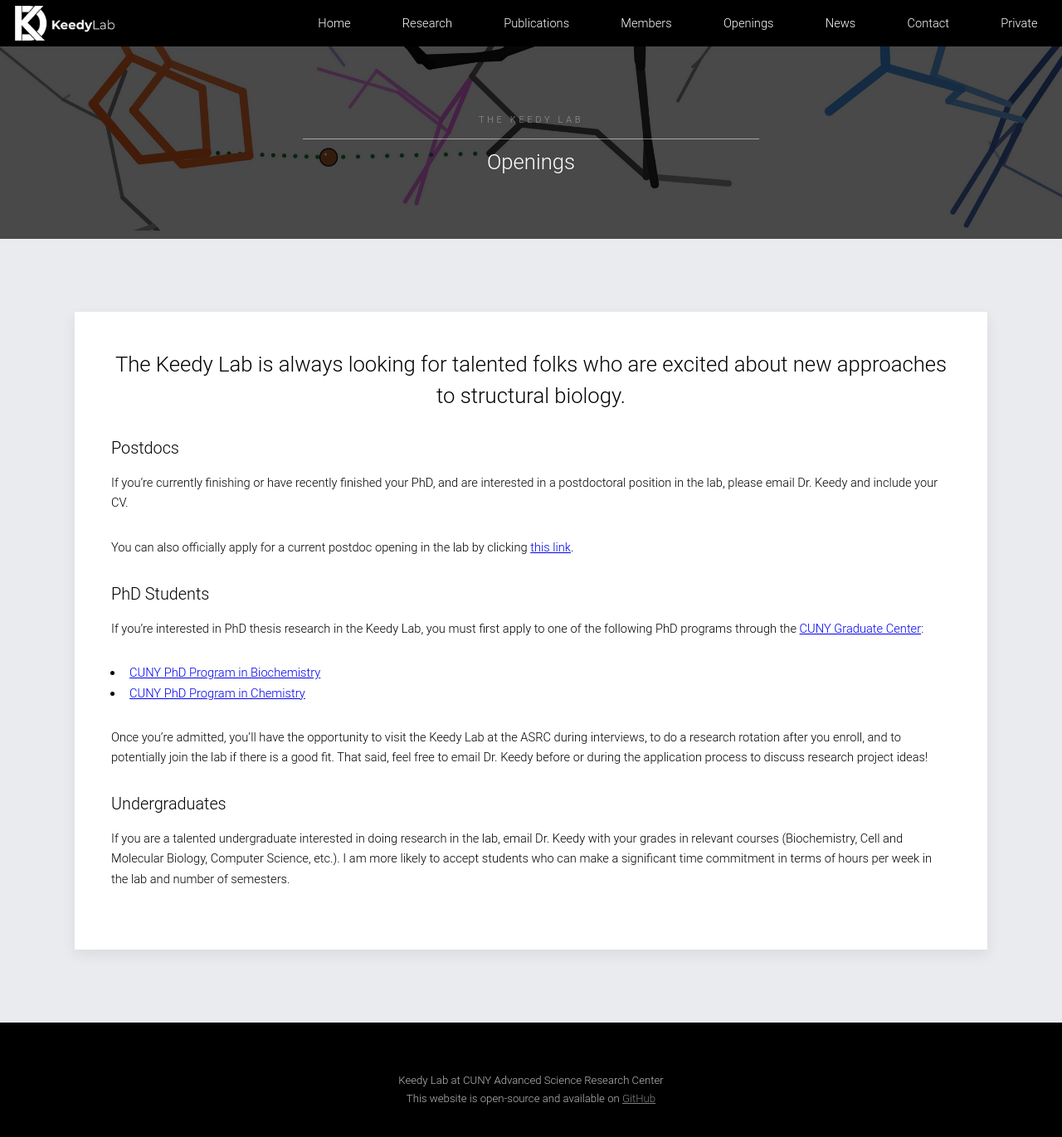
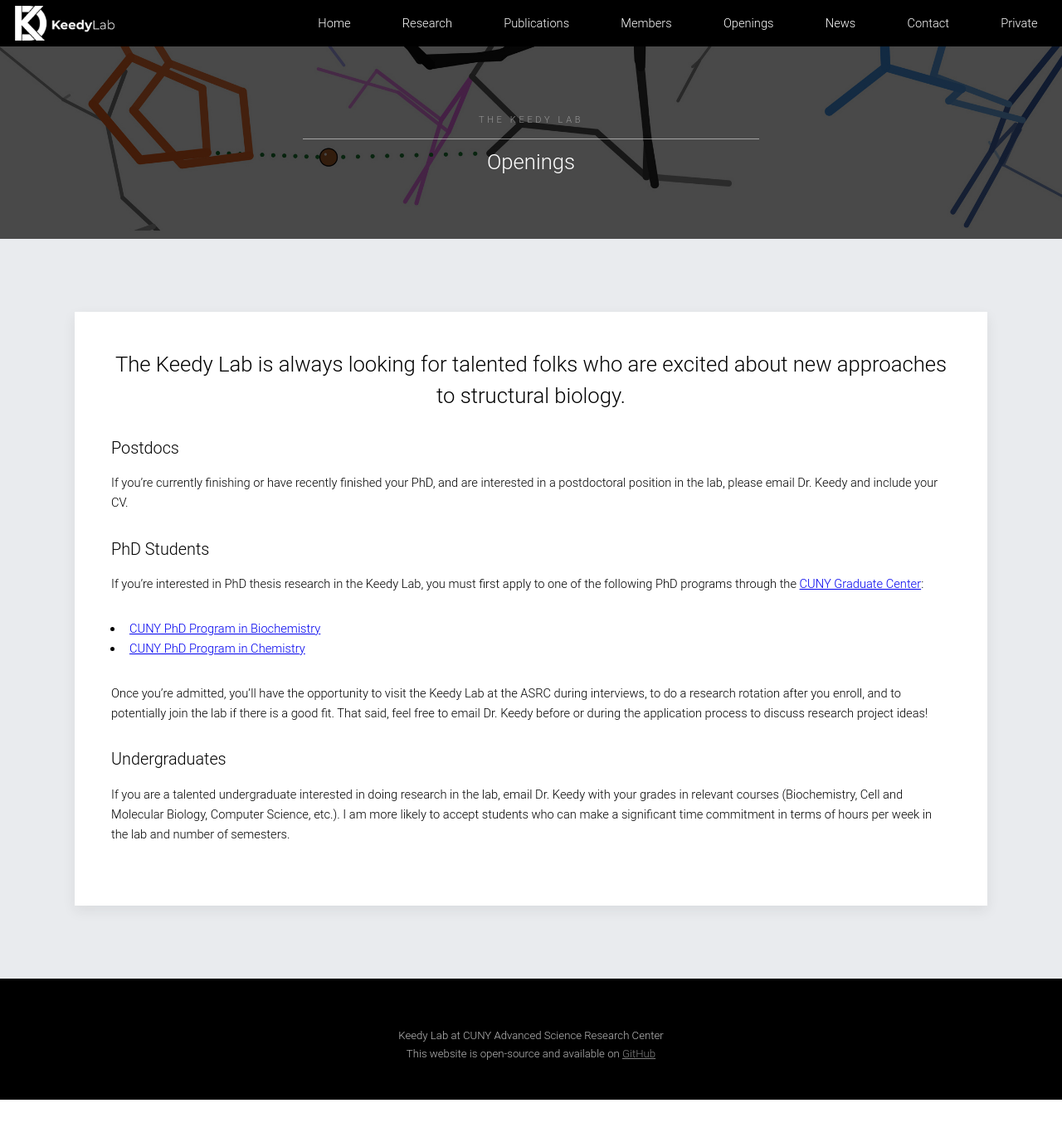
Before and after one commit to keedylab/keedylab.github.io, a Jekyll site: the page built from openings/index.html, in a window 1280 px wide and 1379 px high. Shown: the top 1371 px of the window at 83% size. Built offline with Jekyll 4.4.1, drawn with Linux system fonts in a browser that asks for light colours.

Commit message:
Removed tax levy postdoc ad link

```diff
--- a/openings/index.html
+++ b/openings/index.html
@@ -9,8 +9,6 @@ bgimage: /images/catalase_alt_netwk_tall_bg_header.jpg
 ### Postdocs
 
 If you're currently finishing or have recently finished your PhD, and are interested in a postdoctoral position in the lab, please email Dr. Keedy and include your CV.
-
-You can also officially apply for a current postdoc opening in the lab by clicking [this link](https://cuny.jobs/new-york-ny/research-associate-structural-biology-initiative/3F61F1DE234B4BF7BA9E5777089B982C/job/).
 
 
 ### PhD Students
```
Also changed, not shown: 1 other file.
